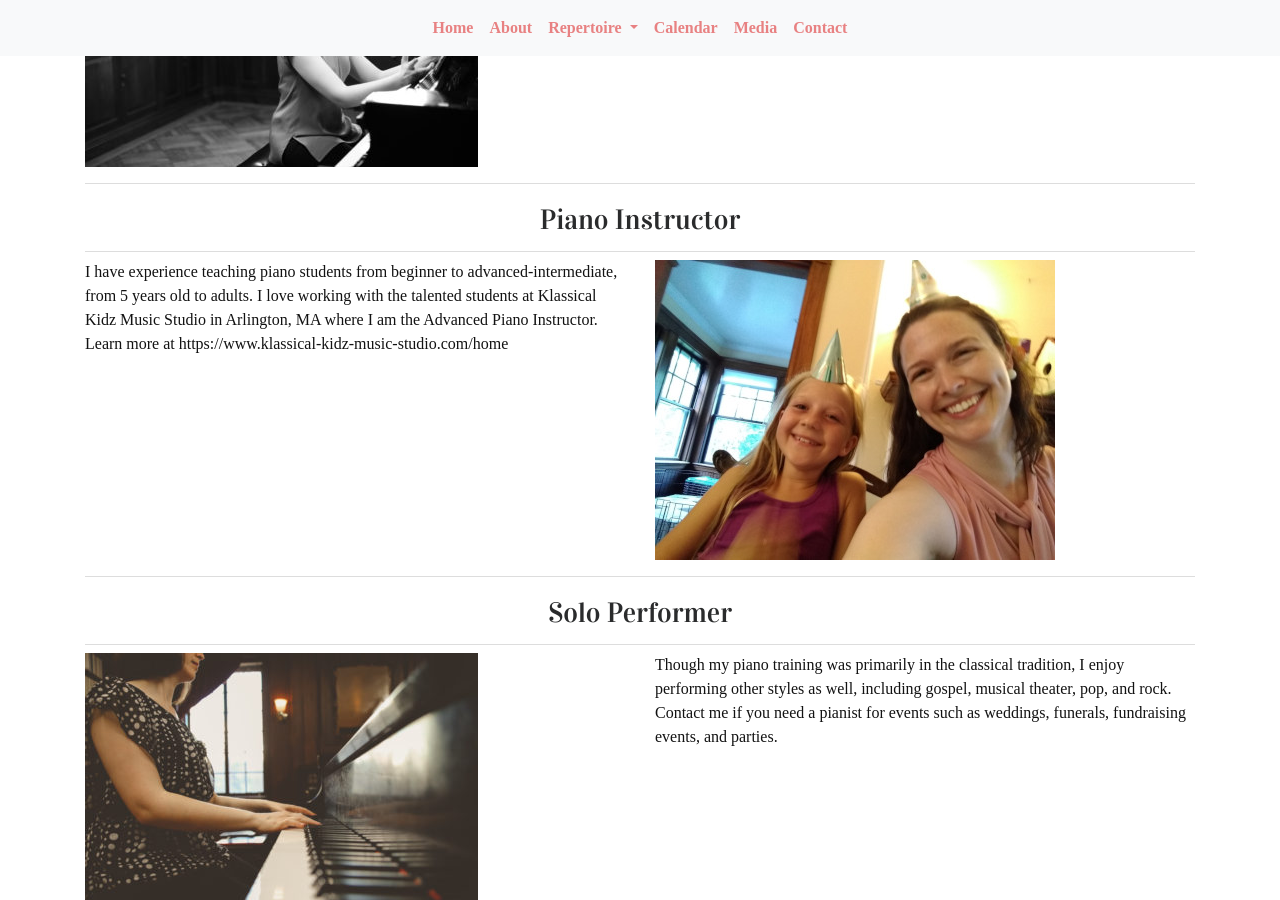
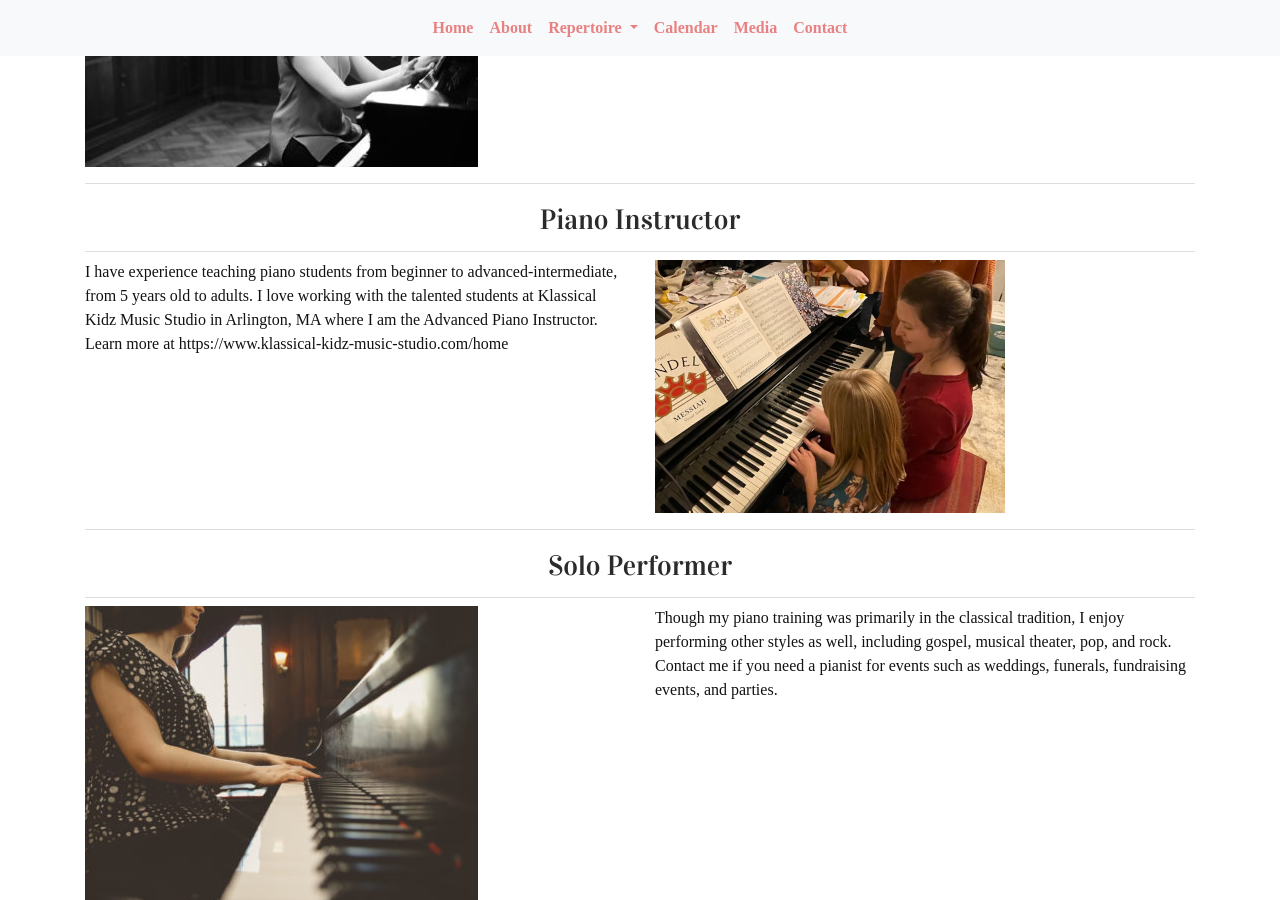
Before and after one commit to musicbygraceevelyn/musicbygraceevelyn.github.io, a Jekyll site: the page built from about.md, in a window 1280 px wide and 900 px high, scrolled down 1232 px. Built offline with Jekyll 4.4.1, drawn with Linux system fonts in a browser that asks for light colours; some web fonts are replaced; our own code applies the rules of GitHub Pages for plain Markdown files.

Commit message:
Add teaching photo

```diff
--- a/about.md
+++ b/about.md
@@ -76,7 +76,7 @@ I have experience teaching piano students from beginner to advanced-intermediate
 
 {% capture piano_col2 %}
 
-![Piano Instructor](/assets/images/Elouis and me.jpg)
+![Piano Instructor](/assets/images/teachingphoto.png)
 
 {% endcapture %}
 
```
Also changed, not shown: assets/images/teachingphoto.png (added).
